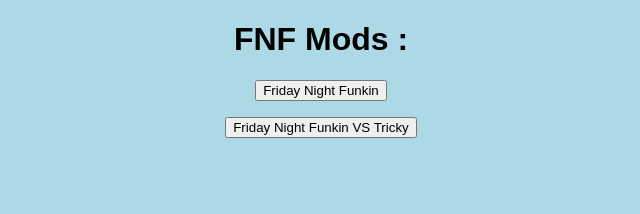
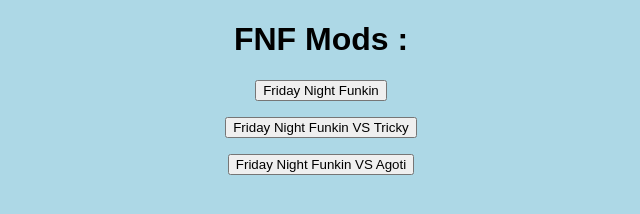
Before and after one commit to TheMonkeExe/Palblock-FNF, a plain HTML site: page index.html in a window 1280 px wide. Shown: the whole page, without its empty margins (319-959 px from the left). Drawn offline with Linux system fonts and the light colour scheme.

Commit message:
Update index.html

```diff
--- a/index.html
+++ b/index.html
@@ -34,6 +34,12 @@ body {
     <input type="submit" value="Friday Night Funkin VS Tricky" />
 </form>
 
+<p></p>
+
+<form action="https://themonkeexe.github.io/fnf-vs-agoti-palblock/">
+    <input type="submit" value="Friday Night Funkin VS Agoti" />
+</form>
+
 </center>
 
 </body>
```
